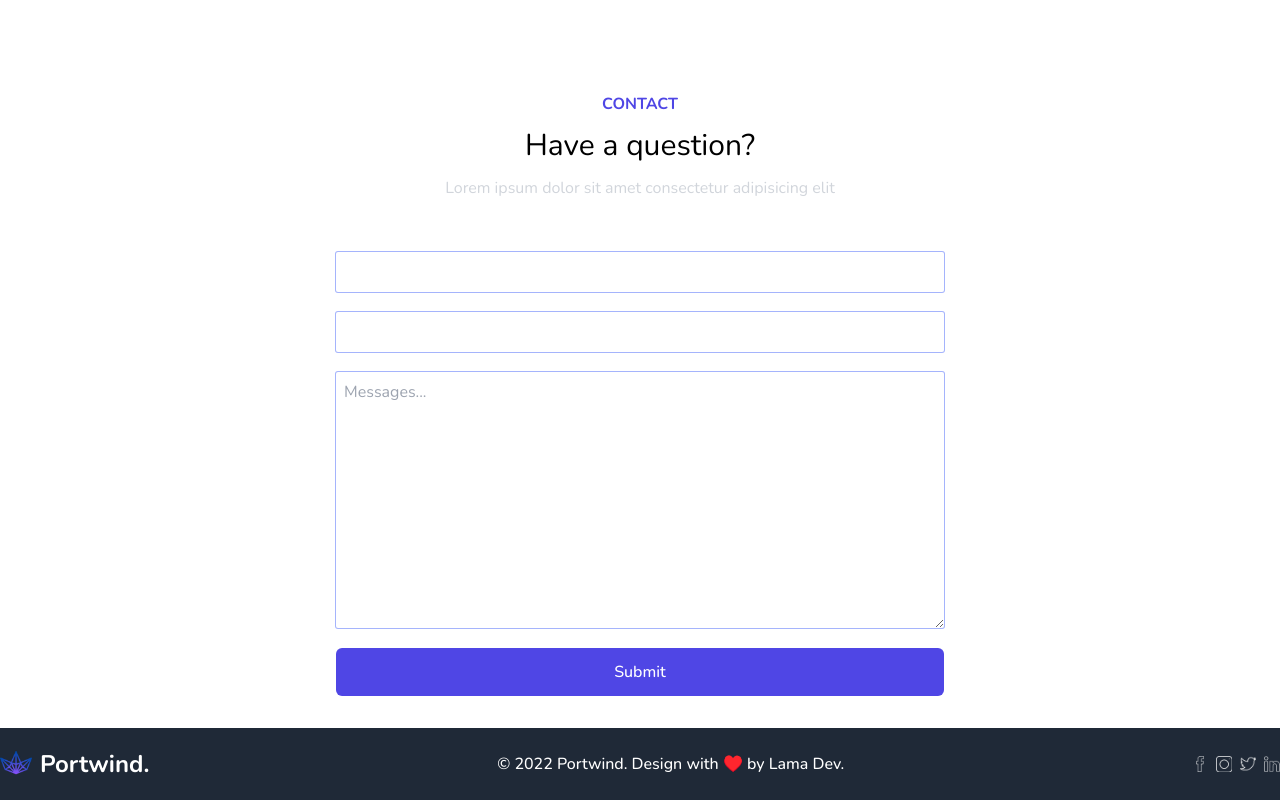
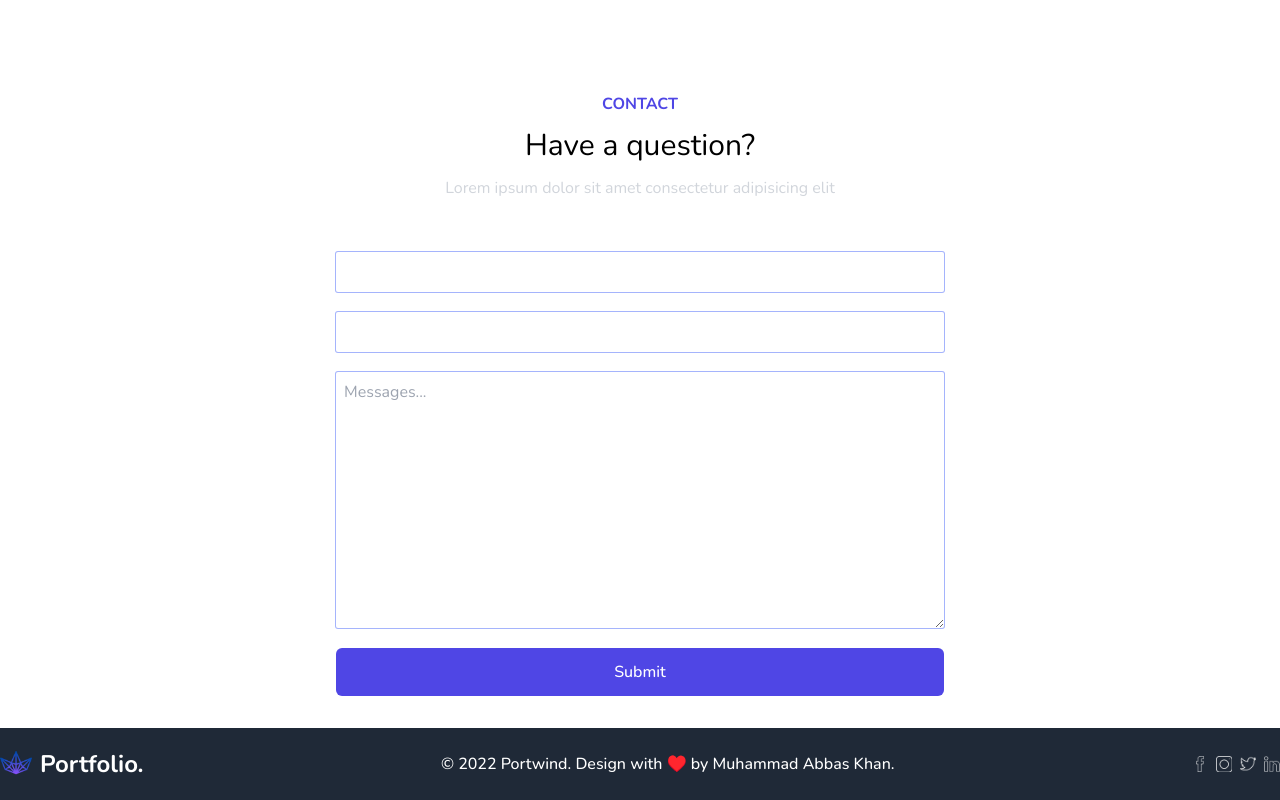
Before and after one commit to abbaskhan349/portfolio, a website: page index.html in a window 1280 px wide. Shown: the part 3596-4396 px from the top of the page. Drawn offline with nearby package versions, Linux system fonts and the light colour scheme; files whose address does not match are found by name.

Commit message:
Update index.html
correcting footer

```diff
--- a/index.html
+++ b/index.html
@@ -251,10 +251,10 @@
         <div class="container mx-auto py-5 flex items-center justify-between">
           <div class="flex items-center gap-2">
             <img class="w-8" src="./img/logo.png" alt="" />
-            <span class="text-2xl font-bold text-white">Portwind.</span>
+            <span class="text-2xl font-bold text-white">Portfolio.</span>
           </div>
           <span class="hidden md:block font-medium text-white"
-            >© 2022 Portwind. Design with ♥️ by Lama Dev.</span
+            >© 2022 Portwind. Design with ♥️ by Muhammad Abbas Khan.</span
           >
           <div class="flex gap-2">
             <img class="w-4 cursor-pointer" src="./images/facebook.png" alt="" />
```
